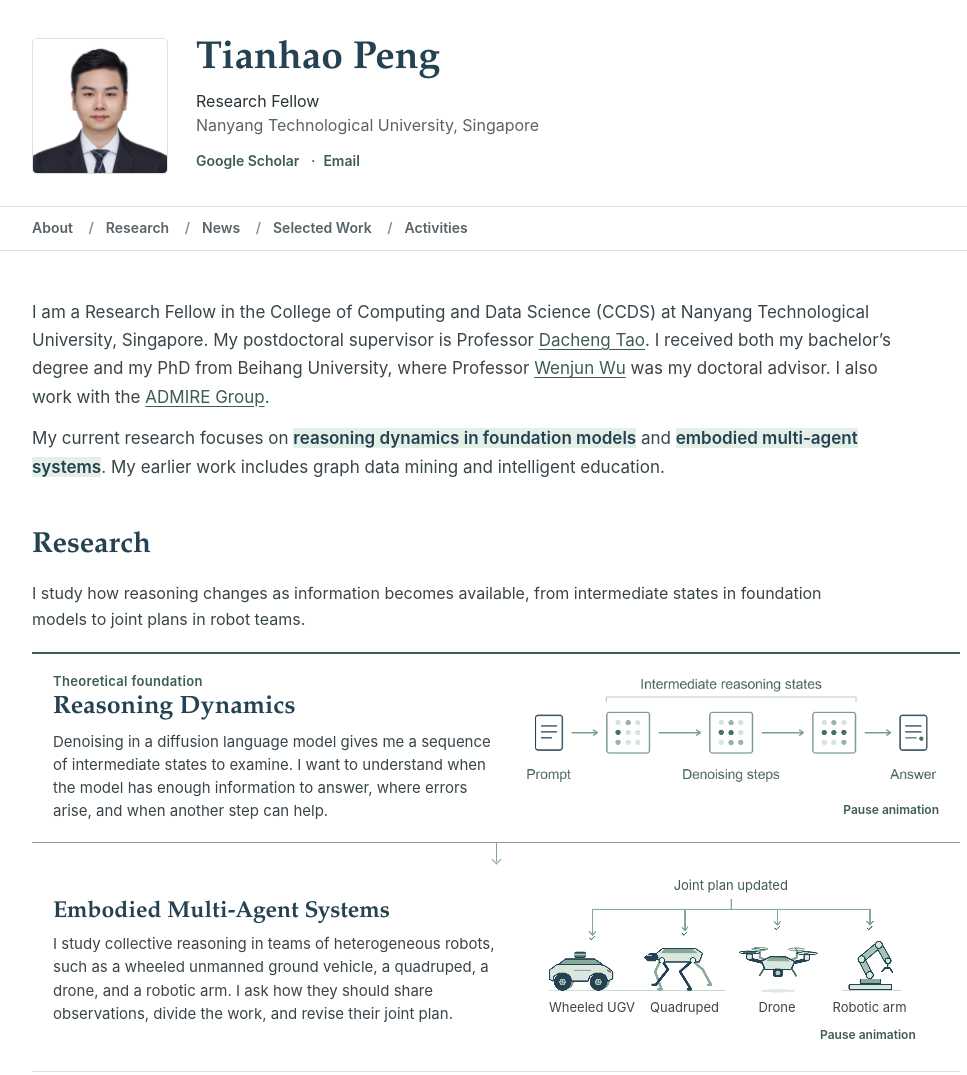
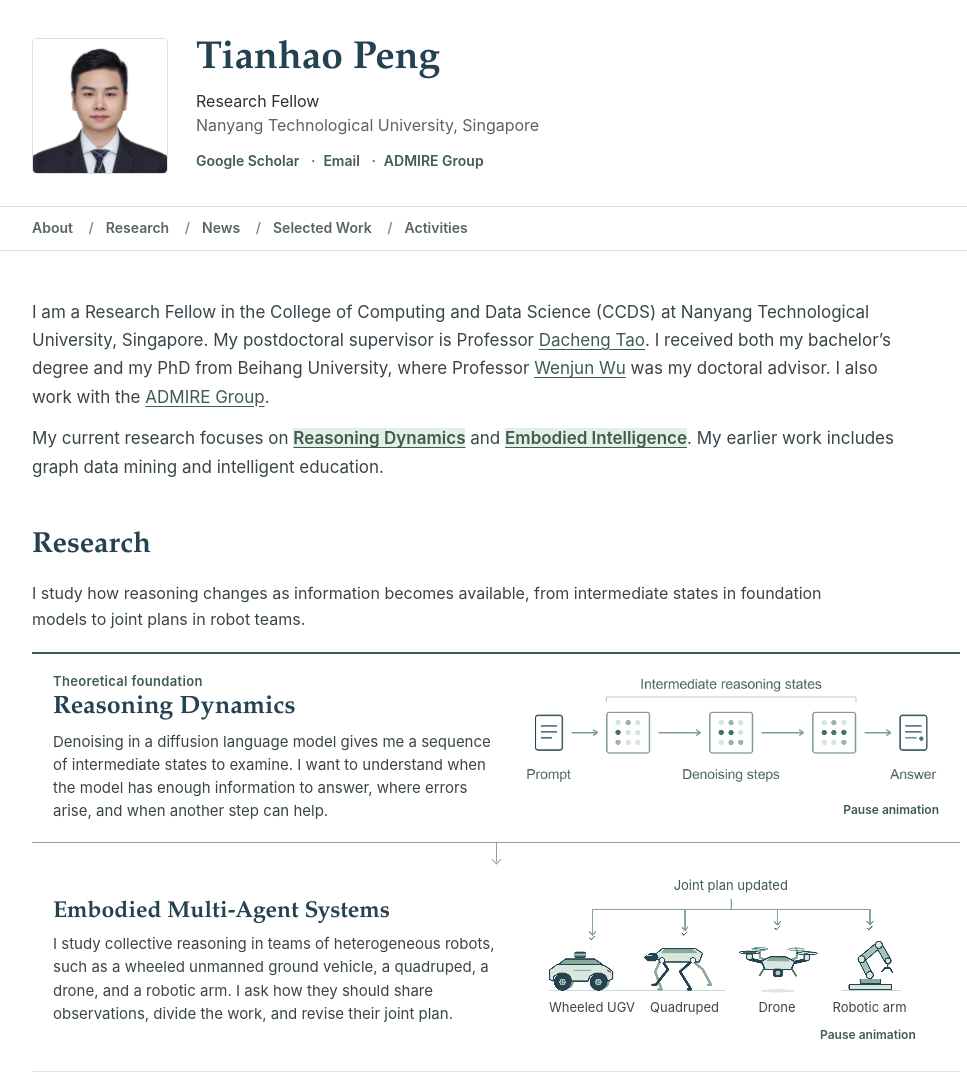
Before and after one commit to Tianhao-Peng/tianhao-peng.github.io, a plain HTML site: page index.html in a window 1280 px wide. Shown: the top 1075 px of the page, without its empty margins (144-1111 px from the left). Drawn offline with Linux system fonts and the light colour scheme.

Commit message:
Add ADMIRE Group profile link and update research focus

```diff
--- a/index.html
+++ b/index.html
@@ -3,7 +3,7 @@
 <head>
   <meta charset="utf-8">
   <meta name="viewport" content="width=device-width, initial-scale=1">
-  <meta name="description" content="Tianhao Peng’s research on reasoning dynamics in foundation models and embodied multi-agent systems.">
+  <meta name="description" content="Tianhao Peng’s research on reasoning dynamics and embodied intelligence.">
   <link rel="canonical" href="https://tianhao-peng.github.io/">
   <title>Tianhao Peng</title>
   <link rel="stylesheet" href="styles.css?v=2">
@@ -29,6 +29,7 @@
         <ul class="profile-links" id="contact">
           <li><a href="https://scholar.google.com/citations?user=jykL70MAAAAJ">Google Scholar</a></li>
           <li id="email" hidden><button class="profile-email" type="button" aria-label="Show email address">Email</button></li>
+          <li><a href="https://admirelab.ai/">ADMIRE Group</a></li>
         </ul>
       </div>
     </header>
@@ -48,7 +49,7 @@
         <h2 id="about-title" class="visually-hidden">About</h2>
         <p>I am a Research Fellow in the College of Computing and Data Science (CCDS) at Nanyang Technological University, Singapore. My postdoctoral supervisor is Professor <a href="https://dr.ntu.edu.sg/entities/person/Tao-Dacheng">Dacheng Tao</a>. I received both my bachelor’s degree and my PhD from Beihang University, where Professor <a href="https://iai.buaa.edu.cn/info/1131/1972.htm">Wenjun Wu</a> was my doctoral advisor. I also work with the <a href="https://admirelab.ai/">ADMIRE Group</a>.</p>
 
-        <p>My current research focuses on <mark class="about-research-focus">reasoning dynamics in foundation models</mark> and <mark class="about-research-focus">embodied multi-agent systems</mark>. My earlier work includes graph data mining and intelligent education.</p>
+        <p>My current research focuses on <mark class="about-research-focus"><a href="https://scholar.google.com/citations?view_op=search_authors&amp;hl=zh-CN&amp;mauthors=label:reasoning_dynamics">Reasoning Dynamics</a></mark> and <mark class="about-research-focus"><a href="https://scholar.google.com/citations?view_op=search_authors&amp;hl=zh-CN&amp;mauthors=label:embodied_intelligence">Embodied Intelligence</a></mark>. My earlier work includes graph data mining and intelligent education.</p>
       </section>
 
       <section class="section" id="research" aria-labelledby="research-title">
```
